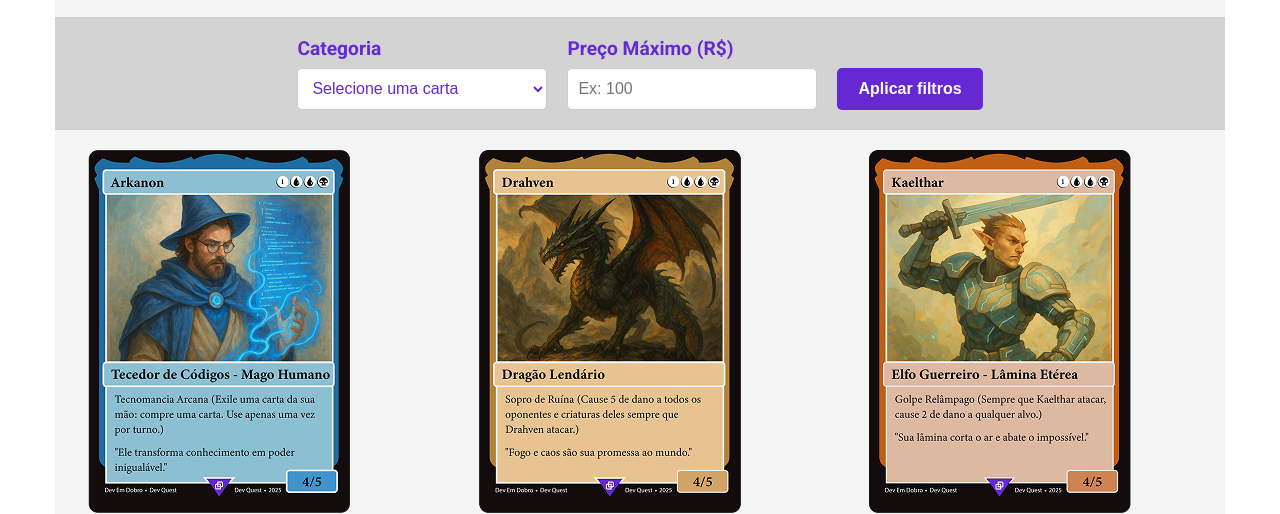
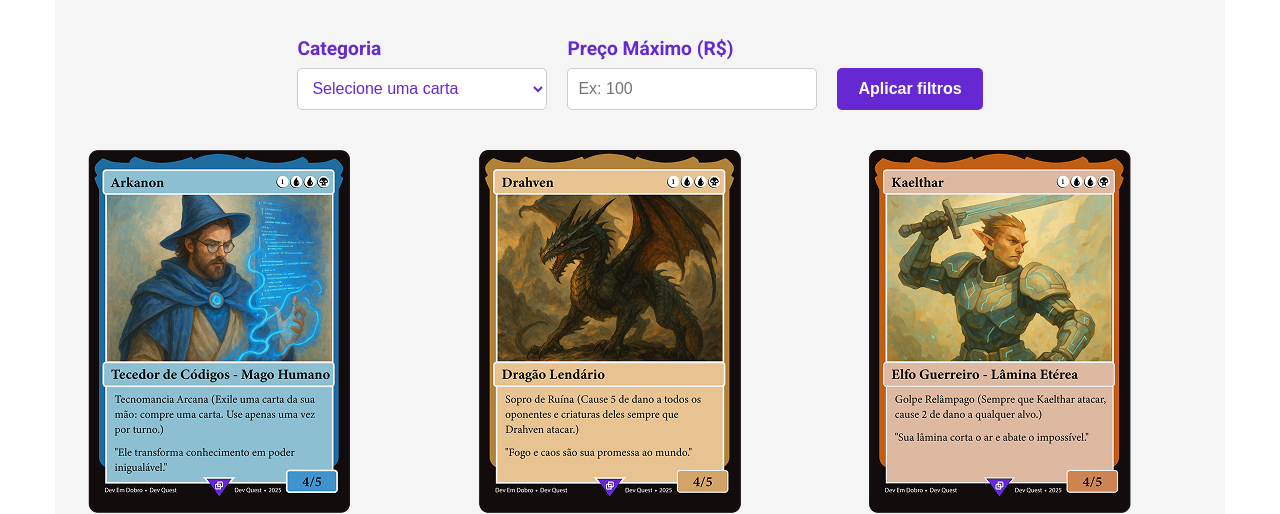
Before and after one commit to michaelmdrs/magicAI, a plain HTML site: page index.html in a window 1280 px wide. Shown: the part 240-754 px from the top of the page. Drawn offline with Linux system fonts and the light colour scheme.

Commit message:
Estilizando a sessão de Filtros

```diff
--- a/assets/css/style.css
+++ b/assets/css/style.css
@@ -39,7 +39,6 @@ body {
 }
 
 .filtros {
-	background-color: #d3d3d3;
 	display: flex;
 	justify-content: center;
 	align-items: flex-end;
```
